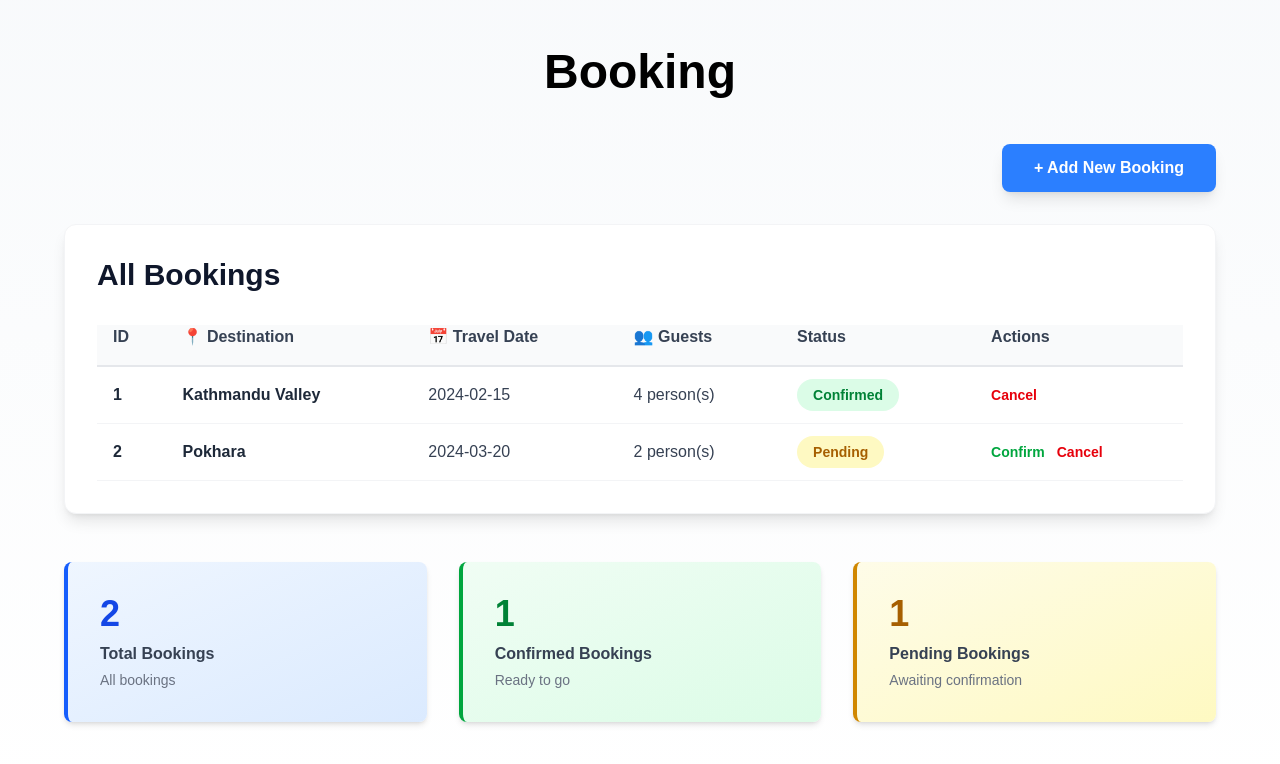
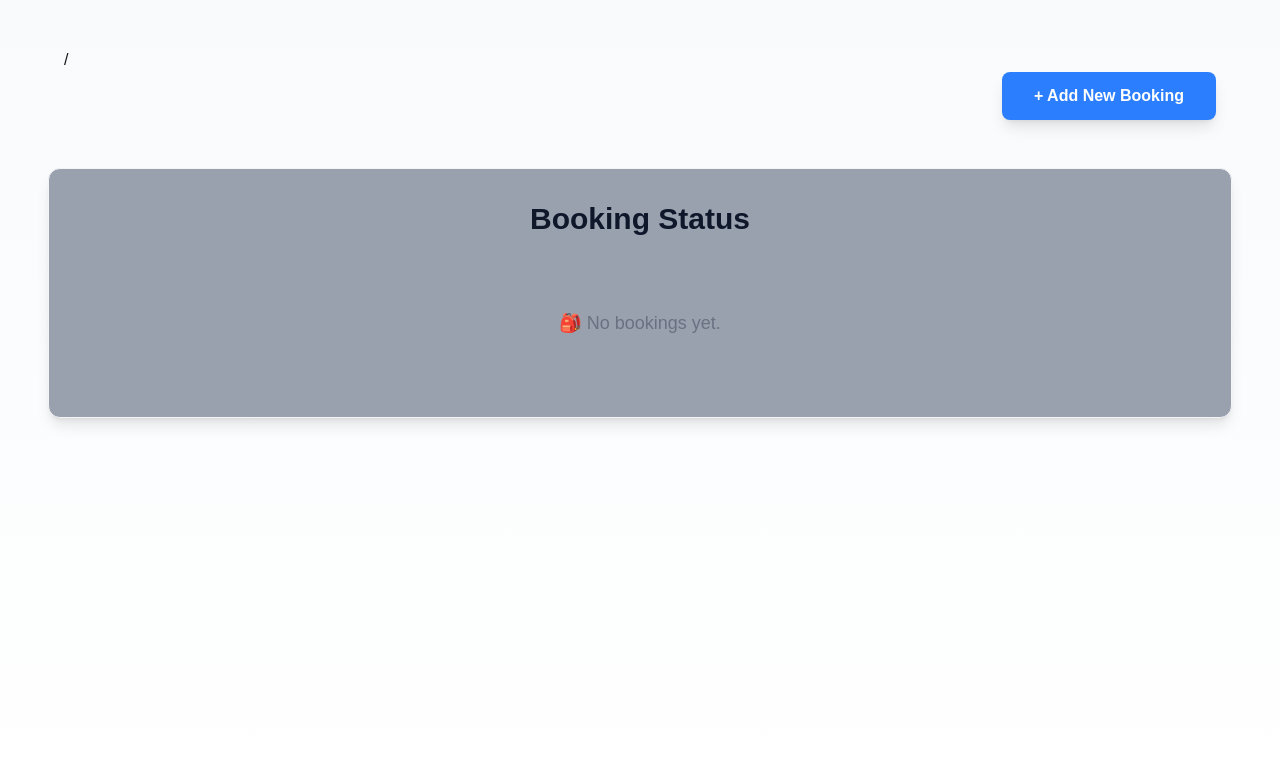
Before and after one commit to thakurishyam111-stack/Tourism-Management-System-project, a Next.js app: page /Booking in a window 1280 px wide. Shown: the top 764 px of the page. Built offline with nearby package versions, Linux system fonts and the light colour scheme; sample sign-in values are in the browser's storage.

Commit message:
add booking

```diff
--- a/app/Booking/page.jsx
+++ b/app/Booking/page.jsx
@@ -1,59 +1,84 @@
-'use client'
-import React, { useState } from 'react'
+"use client";
+import { useRouter } from "next/navigation";
+import React, { useEffect, useState } from "react";
 
-const page = () => {
-  const [bookings, setBookings] = useState([
-    { id: 1, place: "Kathmandu Valley", date: "2024-02-15", guests: 4, status: "Confirmed" },
-    { id: 2, place: "Pokhara", date: "2024-03-20", guests: 2, status: "Pending" },
-  ]);
-
+const Page = () => {
+  const router = useRouter();
+  const [loggedInUser, setLoggedInUser] = useState(null);
   const [showBookingForm, setShowBookingForm] = useState(false);
+  const [bookings, setBookings] = useState([]);
   const [formData, setFormData] = useState({
     place: "",
     date: "",
-    guests: 1,
+    guests: "",
   });
+
+  useEffect(() => {
+    const user = JSON.parse(localStorage.getItem("user"));
+    setLoggedInUser(user);
+  }, []);
+
+  useEffect(() => {
+    const token = localStorage.getItem("token");
+
+    if (!token) {
+      alert("Please login first to book a tour");
+      router.push("/Login");
+    }
+  }, [router]);
+
 
   const handleBookingSubmit = (e) => {
     e.preventDefault();
+
     if (!formData.place || !formData.date) {
       alert("Please fill in all fields");
       return;
     }
+
+    // Convert form date and today to Date objects
+    const selectedDate = new Date(formData.date);
+    const today = new Date();
+    today.setHours(0, 0, 0, 0); // Only consider date, ignore time
+
+    if (selectedDate < today) {
+      alert("⚠️ You cannot book a past date!");
+      return;
+    }
+
+    // If all ok, create new booking
     const newBooking = {
       id: bookings.length + 1,
+      userEmail: loggedInUser.email,
       place: formData.place,
       date: formData.date,
       guests: formData.guests,
       status: "Pending",
     };
+
     setBookings([...bookings, newBooking]);
     setFormData({ place: "", date: "", guests: 1 });
     setShowBookingForm(false);
-    alert("Booking submitted successfully!");
+    alert("✅ Booking submitted successfully!");
   };
-
   const cancelBooking = (id) => {
-    setBookings(bookings.filter(booking => booking.id !== id));
+    setBookings(bookings.filter((booking) => booking.id !== id));
     alert("Booking cancelled!");
   };
 
   const confirmBooking = (id) => {
-    setBookings(bookings.map(booking =>
-      booking.id === id ? { ...booking, status: "Confirmed" } : booking
-    ));
+    setBookings(
+      bookings.map((booking) =>
+        booking.id === id ? { ...booking, status: "Confirmed" } : booking,
+      ),
+    );
     alert("Booking confirmed!");
   };
 
   return (
     <div className=" bg-gray-800 min-h-screen bg-gradient-to-b from-slate-50 to-white py-12 px-6 md:px-12">
       <div className="max-w-6xl mx-auto">
-        {/* Header */}
-        <div className="mb-12">
-          <h1 className=" text-5xl font-bold text-black mb-4 text-center"> Booking </h1>
-        </div>
-
-        {/* Add Booking Button */}
+        /{/* Add Booking Button */}
         <div className="flex justify-end mb-8">
           <button
             onClick={() => setShowBookingForm(true)}
@@ -62,53 +87,49 @@ const page = () => {
             + Add New Booking
           </button>
         </div>
-
-        {/* Bookings Table */}
-        <div className="bg-white rounded-xl shadow-lg p-8 border border-gray-100">
-          <h2 className="text-3xl font-bold text-slate-900 mb-8">All Bookings</h2>
+      </div>
+      {/* Booking Status Section */}
+      <div className="bg-gray-400 rounded-xl shadow-lg p-8 border border-gray-100 mt-12">
+        <h2 className="text-3xl font-bold text-slate-900 mb-6 text-center">
+          Booking Status
+        </h2>
 
         {bookings.length > 0 ? (
           <div className="overflow-x-auto">
             <table className="w-full">
               <thead>
-                  <tr className="border-b-2 border-gray-200 bg-gray-50">
-                    <th className="pb-4 px-4 text-left font-bold text-gray-700">ID</th>
-                    <th className="pb-4 px-4 text-left font-bold text-gray-700">📍 Destination</th>
-                    <th className="pb-4 px-4 text-left font-bold text-gray-700">📅 Travel Date</th>
-                    <th className="pb-4 px-4 text-left font-bold text-gray-700">👥 Guests</th>
-                    <th className="pb-4 px-4 text-left font-bold text-gray-700">Status</th>
-                    <th className="pb-4 px-4 text-left font-bold text-gray-700">Actions</th>
+                <tr className="border-b-2 border-gray-200 bg-gray-200">
+                  <th className="pb-4 px-4 text-center font-bold text-gray-700 p-2 ">
+                    ID
+                  </th>
+                  <th className="pb-4 px-4 text-center font-bold text-gray-700 p-2 ">
+                    Destination
+                  </th>
+                  <th className="pb-4 px-4 text-center font-bold text-gray-700 p-2 ">
+                    Travel Date
+                  </th>
+                  <th className="pb-4 px-4 text-center font-bold text-gray-700 p-2 ">
+                    Guests
+                  </th>
+                  <th className="pb-4 px-4 text-center font-bold text-gray-700 p-2 ">
+                    Status
+                  </th>
                 </tr>
               </thead>
+
               <tbody>
-                  {bookings.map((booking) => (
+                {bookings
+                  .filter((b) => b.userEmail === loggedInUser.email)
+                  .map((booking) => (
                     <tr key={booking.id} className="border-b border-gray-100 hover:bg-blue-50 transition">
                       <td className="py-4 px-4 text-gray-800 font-semibold">{booking.id}</td>
                       <td className="py-4 px-4 text-gray-800 font-semibold">{booking.place}</td>
                       <td className="py-4 px-4 text-gray-700">{booking.date}</td>
-                      <td className="py-4 px-4 text-gray-700">{booking.guests} person(s)</td>
+                      <td className="py-4 px-4 text-gray-700">{booking.guests}</td>
                       <td className="py-4 px-4">
                         <span className={`px-4 py-2 rounded-full text-sm font-bold ${booking.status === "Confirmed" ? "bg-green-100 text-green-700" : "bg-yellow-100 text-yellow-700"}`}>
                           {booking.status}
                         </span>
-                      </td>
-                      <td className="py-4 px-4">
-                        <div className="flex gap-3">
-                          {booking.status !== "Confirmed" && (
-                            <button
-                              onClick={() => confirmBooking(booking.id)}
-                              className="text-green-600 hover:text-green-800 font-bold transition hover:underline text-sm"
-                            >
-                              Confirm
-                            </button>
-                          )}
-                          <button
-                            onClick={() => cancelBooking(booking.id)}
-                            className="text-red-600 hover:text-red-800 font-bold transition hover:underline text-sm"
-                          >
-                            Cancel
-                          </button>
-                        </div>
                       </td>
                     </tr>
                   ))}
@@ -116,36 +137,19 @@ const page = () => {
             </table>
           </div>
         ) : (
-            <p className="text-gray-500 text-center py-12 text-lg">🎒 No bookings yet.</p>
+          <p className="text-gray-500 text-center py-12 text-lg">
+            🎒 No bookings yet.
+          </p>
         )}
       </div>
-
-        {/* Booking Stats */}
-        <div className="grid md:grid-cols-3 gap-8 mt-12">
-          <div className="bg-gradient-to-br from-blue-50 to-blue-100 border-l-4 border-blue-600 p-8 rounded-lg shadow-md hover:shadow-xl transition transform hover:-translate-y-1">
-            <div className="text-4xl font-bold text-blue-700 mb-2">{bookings.length}</div>
-            <p className="text-gray-700 font-semibold">Total Bookings</p>
-            <p className="text-gray-500 text-sm mt-1">All bookings</p>
-          </div>
-          <div className="bg-gradient-to-br from-green-50 to-green-100 border-l-4 border-green-600 p-8 rounded-lg shadow-md hover:shadow-xl transition transform hover:-translate-y-1">
-            <div className="text-4xl font-bold text-green-700 mb-2">{bookings.filter(b => b.status === "Confirmed").length}</div>
-            <p className="text-gray-700 font-semibold">Confirmed Bookings</p>
-            <p className="text-gray-500 text-sm mt-1">Ready to go</p>
-          </div>
-          <div className="bg-gradient-to-br from-yellow-50 to-yellow-100 border-l-4 border-yellow-600 p-8 rounded-lg shadow-md hover:shadow-xl transition transform hover:-translate-y-1">
-            <div className="text-4xl font-bold text-yellow-700 mb-2">{bookings.filter(b => b.status === "Pending").length}</div>
-            <p className="text-gray-700 font-semibold">Pending Bookings</p>
-            <p className="text-gray-500 text-sm mt-1">Awaiting confirmation</p>
-          </div>
-        </div>
-      </div>
-
       {/* Booking Form Modal */}
       {showBookingForm && (
         <div className="fixed inset-0 bg-black/50 flex items-center justify-center z-50 p-4 backdrop-blur-sm">
           <div className="bg-white rounded-2xl max-w-md w-full p-8 shadow-2xl">
             <div className="flex justify-between items-center mb-8">
-              <h3 className="text-3xl font-bold text-slate-900">✈️ New Booking</h3>
+              <h3 className="text-3xl font-bold text-slate-900">
+                ✈️ New Booking
+              </h3>
               <button
                 onClick={() => setShowBookingForm(false)}
                 className="text-3xl text-gray-400 hover:text-gray-700 transition"
@@ -156,10 +160,14 @@ const page = () => {
 
             <form onSubmit={handleBookingSubmit} className="space-y-6">
               <div>
-                <label className="block text-gray-800 font-bold mb-3">Select Your Destination</label>
+                <label className="block text-gray-800 font-bold mb-3">
+                  Select Your Destination
+                </label>
                 <select
                   value={formData.place}
-                  onChange={(e) => setFormData({ ...formData, place: e.target.value })}
+                  onChange={(e) =>
+                    setFormData({ ...formData, place: e.target.value })
+                  }
                   required
                   className="w-full border-2 border-gray-300 rounded-lg px-4 py-3 focus:border-orange-500 focus:outline-none transition text-gray-700 font-semibold"
                 >
@@ -167,8 +175,12 @@ const page = () => {
                   <option value="Kathmandu Valley">🏛️ Kathmandu Valley</option>
                   <option value="Pokhara">🏞️ Pokhara</option>
                   <option value="Lumbini Nepal">🙏 Lumbini Nepal</option>
-                  <option value="Chitwan National Park">🐅 Chitwan National Park</option>
-                  <option value="Everest Base Camp">🏔️ Everest Base Camp</option>
+                  <option value="Chitwan National Park">
+                    🐅 Chitwan National Park
+                  </option>
+                  <option value="Everest Base Camp">
+                    🏔️ Everest Base Camp
+                  </option>
                   <option value="Ghandruk Village">🏘️ Ghandruk Village</option>
                   <option value="Mustan Valley">🏜️ Mustan Valley</option>
                   <option value="Rara Lake">💎 Rara Lake</option>
@@ -176,24 +188,35 @@ const page = () => {
               </div>
 
               <div>
-                <label className="block text-gray-800 font-bold mb-3">📅 When will you travel?</label>
+                <label className="block text-gray-800 font-bold mb-3">
+                  📅 When will you travel?
+                </label>
                 <input
                   type="date"
                   value={formData.date}
-                  onChange={(e) => setFormData({ ...formData, date: e.target.value })}
+                  onChange={(e) =>
+                    setFormData({ ...formData, date: e.target.value })
+                  }
                   required
                   className="w-full border-2 border-gray-300 rounded-lg px-4 py-3 focus:border-orange-500 focus:outline-none transition text-gray-700"
                 />
               </div>
 
               <div>
-                <label className="block text-gray-800 font-bold mb-3">👥 How many guests?</label>
+                <label className="block text-gray-800 font-bold mb-3">
+                  👥 How many guests?
+                </label>
                 <input
                   type="number"
                   min="1"
                   max="20"
                   value={formData.guests}
-                  onChange={(e) => setFormData({ ...formData, guests: parseInt(e.target.value) })}
+                  onChange={(e) =>
+                    setFormData({
+                      ...formData,
+                      guests: parseInt(e.target.value),
+                    })
+                  }
                   className="w-full border-2 border-gray-300 rounded-lg px-4 py-3 focus:border-orange-500 focus:outline-none transition text-gray-700"
                 />
               </div>
@@ -209,7 +232,7 @@ const page = () => {
         </div>
       )}
     </div>
-  )
-}
+  );
+};
 
-export default page
+export default Page;
--- a/app/page.tsx
+++ b/app/page.tsx
@@ -1,4 +1,5 @@
 import Navbar from "@/component/Navbar";
+import Footer from "@/component/Footer";
 import React from "react";
 
 const LandingPage = () => {
@@ -10,100 +11,26 @@ const LandingPage = () => {
       <section className="h-[90vh] flex items-center justify-center bg-cover bg-center"
         style={{
           backgroundImage:
-            "url('https://cdn.kimkim.com/files/a/content_articles/featured_photos/95553f94d93aea6a42ea8ee16315830ac41fcd7a/big-742b52a5e89568dd813531fc63897836.jpg')",
+            "url('https://assets.cntraveller.in/photos/6621101e437714505a7ebe56/16:9/w_1280,c_limit/GettyImages-1439040510.jpg')",
         }}
       >
-        <div className="text-center text-white bg-black/50 p-10 rounded">
+        <div className="text-center text-white  p-20 m-10 rounded">
           <h1 className="text-5xl font-bold mb-4">
             Explore Beautiful Nepal
           </h1>
           <p className="mb-6 text-lg">
             Discover amazing places with our best tour packages
           </p>
-          <button className="bg-blue-500 px-6 py-3 rounded hover:bg-blue-600">
+          {/* <button className="bg-blue-500 px-6 py-3 rounded hover:bg-blue-600">
             Book Now
-          </button>
+          </button> */}
         </div>
       </section>
 
       {/* Destinations */}
-      <section className="p-10 bg-gray-100">
-        <h2 className="text-3xl font-bold text-center mb-10">
-          Popular Destinations
-        </h2>
 
-        <div className="grid md:grid-cols-3 gap-6">
-
-          <div className="bg-white shadow rounded overflow-hidden">
-            <img src="https://images.unsplash.com/photo-1587474260584-136574528ed5" />
-            <div className="p-4">
-              <h3 className="text-xl font-semibold">Pokhara</h3>
-              <p>Enjoy lakes, mountains and adventure sports.</p>
-            </div>
-          </div>
-
-          <div className="bg-white shadow rounded overflow-hidden">
-            <img src="https://images.unsplash.com/photo-1605649487212-47bdab064df7" />
-            <div className="p-4">
-              <h3 className="text-xl font-semibold">Kathmandu</h3>
-              <p>Explore temples, culture and heritage sites.</p>
-            </div>
-          </div>
-
-          <div className="bg-white shadow rounded overflow-hidden">
-            <img src="https://images.unsplash.com/photo-1544739313-3b0c4b2a1d7a" />
-            <div className="p-4">
-              <h3 className="text-xl font-semibold">Everest Region</h3>
-              <p>Experience trekking near the world's highest peak.</p>
-            </div>
-          </div>
-
-        </div>
-      </section>
-
-      {/* Packages */}
-      <section className="p-10">
-        <h2 className="text-3xl font-bold text-center mb-10">
-          Tour Packages
-        </h2>
-
-        <div className="grid md:grid-cols-3 gap-6">
-
-          <div className="border p-6 rounded shadow">
-            <h3 className="text-xl font-bold mb-2">Pokhara Tour</h3>
-            <p className="mb-3">3 Days / 2 Nights</p>
-            <p className="mb-4 font-semibold">$150</p>
-            <button className="bg-blue-500 px-4 py-2 text-white rounded">
-              Book Now
-            </button>
-          </div>
-
-          <div className="border p-6 rounded shadow">
-            <h3 className="text-xl font-bold mb-2">Kathmandu Tour</h3>
-            <p className="mb-3">2 Days / 1 Night</p>
-            <p className="mb-4 font-semibold">$100</p>
-            <button className="bg-blue-500 px-4 py-2 text-white rounded">
-              Book Now
-            </button>
-          </div>
-
-          <div className="border p-6 rounded shadow">
-            <h3 className="text-xl font-bold mb-2">Everest Trek</h3>
-            <p className="mb-3">10 Days</p>
-            <p className="mb-4 font-semibold">$900</p>
-            <button className="bg-blue-500 px-4 py-2 text-white rounded">
-              Book Now
-            </button>
-          </div>
-
-        </div>
-      </section>
-
-      {/* Footer */}
-      <footer className="bg-black text-white text-center p-5">
         <Navbar/>
-      </footer>
-
+        <Footer/>
     </div>
   );
 };
--- a/app/register/page.jsx
+++ b/app/register/page.jsx
@@ -56,17 +56,14 @@ const getPasswordStrengthColor = () => {
   // Handle input change
   const handleChange = (e) => {
   const { name, value, type, checked } = e.target;
-
-    const newFormData = {
+  setFormData({
     ...formData,
     [name]: type === "checkbox" ? checked : value,
-    };
+  });
 
   if (name === "password") {
     setPasswordStrength(checkPasswordStrength(value));
   }
-
-    setFormData(newFormData);
 };
 
   // Form submit
@@ -118,6 +115,7 @@ const getPasswordStrengthColor = () => {
           email: formData.email,
           phone: formData.phone,
           password: formData.password,
+          confirmPassword: formData.confirmPassword,
         }),
       });
 
@@ -127,7 +125,7 @@ const getPasswordStrengthColor = () => {
         setSuccess("Registration successful! Redirecting to login...");
 
         setTimeout(() => {
-          router.push("/login");
+          router.push("/Tourism");
         }, 2000);
 
       } else {
--- a/component/Navbar.jsx
+++ b/component/Navbar.jsx
@@ -6,6 +6,8 @@ import { Bell, User, Search } from "lucide-react";
 
 const Navbar = () => {
   const [search, setSearch] = useState("");
+// const { bookings } = useBookings();
+//   const pendingCount = bookings.filter(b => b.status === "Pending").length;
 
   const handleSearch = (e) => {
     e.preventDefault();
```
Also changed, not shown: app/Login/page.jsx (+51 -87 lines), 2 other files (tests, documents, lock files or other folders). Lines whose indentation alone changed are shown as unchanged.
